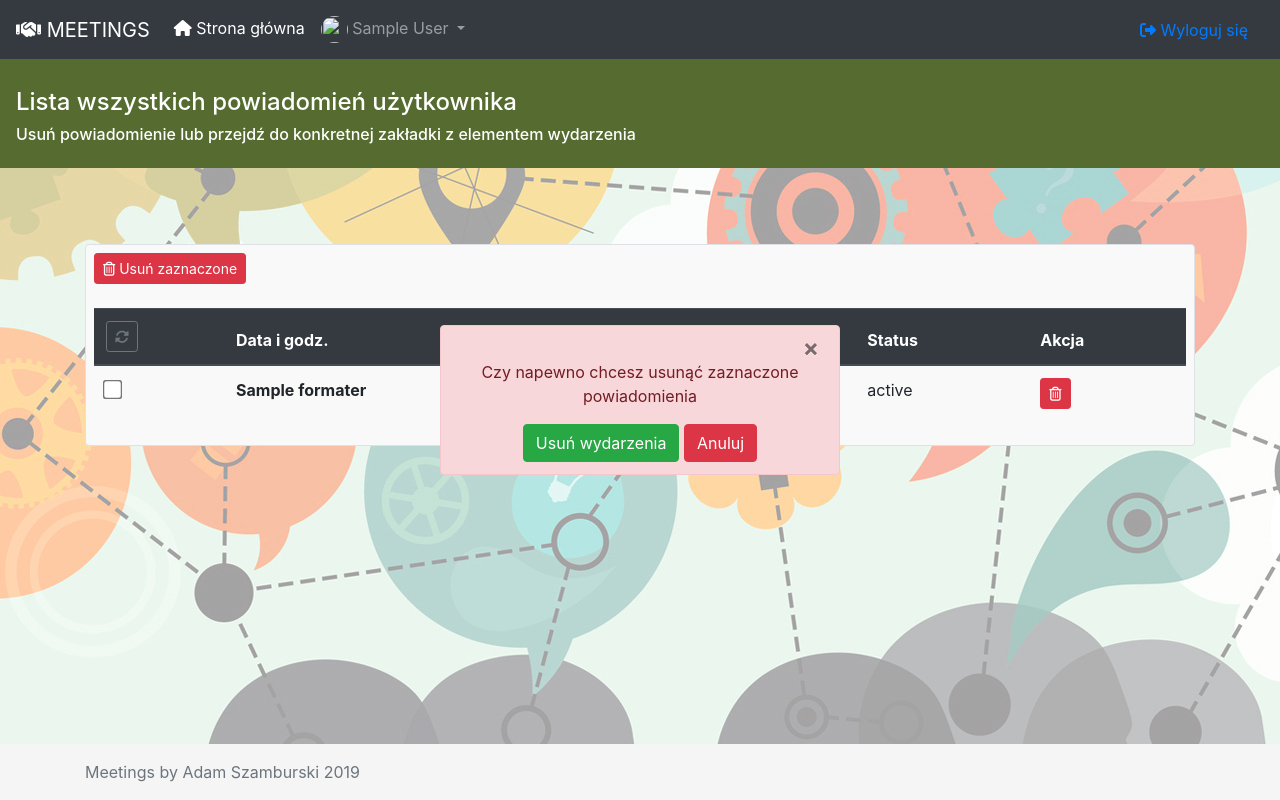
After one commit to AdamSzambur/Meetings, a Java web app: template src/main/webapp/WEB-INF/views/notifications.jsp in a window 1280 px wide, after a click on "Usuń zaznaczone". The commit adds this page. Run offline with Tomcat 11, a stand-in JSP engine, Linux system fonts and the light colour scheme; the template is opened without the code that fills it: most values are stand-ins (such as "Sample title", 1, 10 or a date in 2020); some libraries are stand-ins or nearby versions.

Commit message:
Powiadomienia i lista powiadomień zrobione.

```diff
--- a/src/main/java/pl/coderslab/app/models/Notification.java
+++ b/src/main/java/pl/coderslab/app/models/Notification.java
@@ -4,6 +4,7 @@ import com.fasterxml.jackson.annotation.JsonFormat;
 import com.fasterxml.jackson.annotation.JsonIgnoreProperties;
 import com.fasterxml.jackson.databind.annotation.JsonSerialize;
 import com.fasterxml.jackson.datatype.jsr310.ser.LocalDateTimeSerializer;
+
 
 import javax.persistence.*;
 import java.time.LocalDateTime;
--- a/src/main/java/pl/coderslab/app/web/meetings/add/MeetingAddController.java
+++ b/src/main/java/pl/coderslab/app/web/meetings/add/MeetingAddController.java
@@ -48,8 +48,6 @@ public class MeetingAddController {
     @PostMapping
     public  String processAddPage(@ModelAttribute("meeting") @Valid MeetingDTO meeting, BindingResult result,
                                   Model model, Principal principal) {
-        model.addAttribute("user", userService.getUserByEmail(principal.getName()));
-
         if (result.hasErrors()) {
             return "meetingAdd";
         }
--- /dev/null
+++ b/src/main/webapp/WEB-INF/views/notifications.jsp
@@ -0,0 +1,100 @@
+<%@ page contentType="text/html;charset=UTF-8" language="java" %>
+<%@ taglib prefix="c" uri="http://java.sun.com/jsp/jstl/core" %>
+<%@ taglib prefix="form" uri="http://www.springframework.org/tags/form" %>
+<jsp:include page="header.jsp"/>
+<c:url value="/" var="mainURL"/>
+<script src="${mainURL}resources/js/userNotifications.js"></script>
+<script src="${mainURL}resources/js/notification.js"></script>
+
+
+<main role="main" class="flex-shrink-0">
+    <br>
+    <div class="container-fluid p-3" style="background-color: darkolivegreen">
+        <br><br>
+        <div class="row justify-content align-items-center" >
+            <div class="col-sm-auto align-middle">
+                <h4  style="color: white">Lista wszystkich powiadomień użytkownika</h4>
+                <h6  style="color: white">Usuń powiadomienie lub przejdź do konkretnej zakładki z elementem wydarzenia</h6>
+            </div>
+        </div>
+    </div>
+    <div class="container my-1 py-1">
+        <notifications data-userid="${user.id}"></notifications>
+    </div>
+    <div class="container">
+        <div class="rounded border p-2 whiteBg">
+
+
+
+            <form method="post" action="${mainURL}user/notifications/delete">
+            <button type="button" class="btn btn-danger btn-sm"  title="Usuń zaznaczone" onclick="$('#messageBoxAll').toggleClass('invisible');"><i class="far fa-trash-alt"></i> Usuń zaznaczone</button>
+            <br><br>
+            <table class="table table-hover">
+                <thead class="thead-dark">
+                <tr>
+                    <th scope="col"><button type="button" class="btn btn-outline-secondary btn-sm" title="odwróc zaznaczenie" id="toggleSelectedBtn"><i class="fas fa-sync-alt"></i></button></th>
+                    <th scope="col">Data i godz.</th>
+                    <th scope="col">Tresc</th>
+                    <th scope="col">Status</th>
+                    <th scope="col">Akcja</th>
+                </tr>
+                </thead>
+                <tbody>
+                <c:forEach items="${notifications}" var="notification">
+                    <tr class="table-${notification.alertType}">
+                        <th scope="row" >
+                            <input type="checkbox" name="selectedNotifications" value="${notification.id}" class="check-box" style="transform: scale(1.5);">
+                        </th>
+                        <th scope="row">${notification.created.format(formater)}</th>
+                        <td class="meetingTitle">${notification.text}</td>
+                        <td>${notification.status}</td>
+                        <td>
+                            <button type="button" class="btn btn-danger remove btn-sm"  data-notification="${notification.created.format(formater)}" data-notificationid="${notification.id}" title="Usuń"><i class="far fa-trash-alt"></i></button>
+                        </td>
+                    </tr>
+                </c:forEach>
+
+                </tbody>
+            </table>
+
+                <message>
+                    <div class="alert modal_alert invisible alert-danger" id="messageBoxAll">
+                        <button type="button" class="close" onclick="event.preventDefault(); $('#messageBoxAll').toggleClass('invisible');">
+                            <span>&times;</span>
+                        </button><br>
+                        <p style="text-align: center">
+                            <span class="messageValue">Czy napewno chcesz usunąć zaznaczone powiadomienia</span>
+                                <input type="hidden" name="notificationId" value="">
+                        <p style="text-align: center">
+                            <button type="submit" role="button" class="btn btn-success">Usuń wydarzenia</button>
+                            <a role="button" class="btn btn-danger" href="" onclick="event.preventDefault(); $('#messageBoxAll').toggleClass('invisible');">Anuluj</a>
+                        </p>
+
+                    </p>
+                </div>
+                </message>
+
+            </form>
+        </div>
+    </div>
+    <br>
+
+    <message>
+        <div class="alert modal_alert invisible alert-danger" id="messageBox">
+            <button type="button" class="close" onclick="event.preventDefault(); $('#messageBox').toggleClass('invisible');">
+                <span>&times;</span>
+            </button><br>
+            <p style="text-align: center">
+                <span class="messageValue"></span>
+                <form method="post" action="${mainURL}user/notifications/delete">
+                    <input type="hidden" name="notificationId" value="">
+                    <p style="text-align: center">
+                        <button type="submit" role="button" class="btn btn-success">Usuń wydarzenie</button>
+                        <a role="button" class="btn btn-danger" href="" onclick="event.preventDefault(); $('#messageBox').toggleClass('invisible');">Anuluj</a>
+                    </p>
+                </form>
+            </p>
+        </div>
+    </message>
+</main>
+<jsp:include page="footer.jsp"/>
--- a/src/main/webapp/resources/js/notification.js
+++ b/src/main/webapp/resources/js/notification.js
@@ -9,7 +9,7 @@ $(function () {
     function getAllUnreadNotifications() {
 
         $.getJSON({
-            url: context+'user/notification/'+userId+'/unread',
+            url: context+'user/notifications/'+userId+'/unread',
             data: {}
         }, function(json) {
 
@@ -56,10 +56,10 @@ $(function () {
 
     function notificationReaded(id, redirectUrl) {
 
-        console.log(context+"user/notification/"+id+"/read");
+        console.log(context+"user/notifications/"+id+"/read");
 
         $.ajax({
-            url: context+"user/notification/"+id+"/read",
+            url: context+"user/notifications/"+id+"/read",
             type: "PUT"
         }).done(function(result) {
             if (redirectUrl) {
--- /dev/null
+++ b/src/main/webapp/resources/js/userNotifications.js
@@ -0,0 +1,32 @@
+$(function () {
+    var context = window.location.pathname;
+    console.log(context);
+    var messageBox = $('#messageBox');
+
+    $('.remove').click(function () {
+        messageBox
+            .find('.messageValue').html('Czy napewno chcesz usunąć powiadomienie<br>z dnia/godz. <strong>'+ $(this).data('notification') +'</strong> ?');
+        messageBox.find('form').find('input').attr('value',$(this).data('notificationid'));
+        messageBox.toggleClass('invisible');
+    });
+
+    $('#toggleSelectedBtn').click(function () {
+        toggleSelected();
+    })
+
+    function toggleSelected() {
+        var checkboxes = $('.check-box');
+        checkboxes.each(function(){
+            if ($(this).prop('checked')) {
+                $(this).prop('checked',false);
+            } else {
+                $(this).prop('checked',true);
+            }
+        })
+    }
+
+
+
+
+
+});
```
Also changed, not shown: src/main/java/pl/coderslab/app/web/meetings/CommentService.java (+7 -3 lines), src/main/java/pl/coderslab/app/web/meetings/MeetingController.java (+13 -8 lines), src/main/java/pl/coderslab/app/web/meetings/MeetingService.java (+33 -17 lines), src/main/java/pl/coderslab/app/web/user/meetings/UserMeetingsController.java (+9 -4 lines), src/main/java/pl/coderslab/app/web/user/notifications/NotificationController.java (+29 -21 lines), src/main/java/pl/coderslab/app/web/user/notifications/NotificationRestController.java (added, +40 -0 lines), src/main/java/pl/coderslab/app/web/user/notifications/NotificationService.java (+8 -0 lines), src/main/webapp/WEB-INF/views/meeting.jsp (+6 -4 lines).
